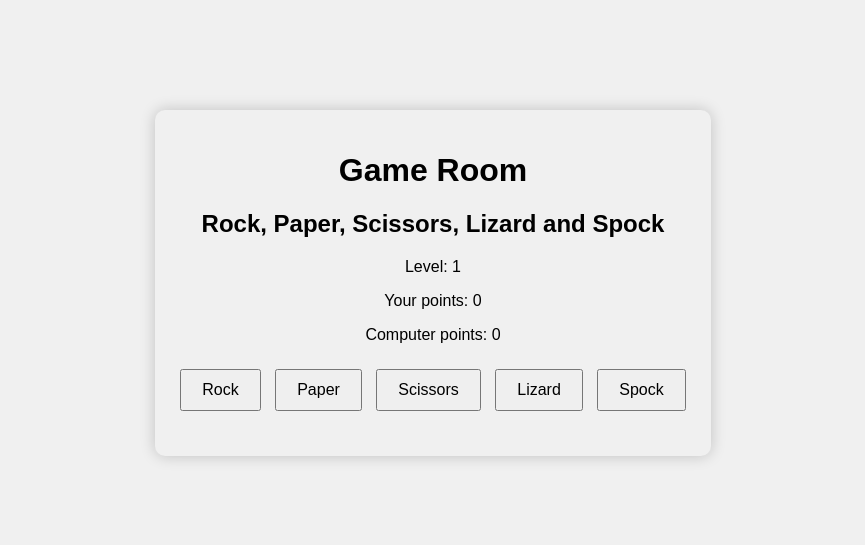
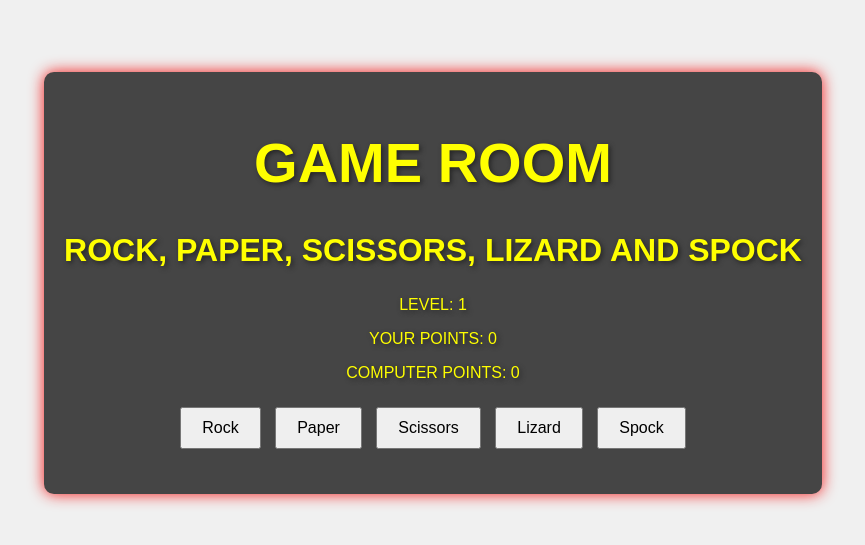
Before and after one commit to creanorcode/project_2, a plain HTML site: page index.html in a window 1280 px wide. Shown: the part 117-662 px from the top of the page, without its empty margins (207-1072 px from the left). Drawn offline with Linux system fonts and the light colour scheme.

Commit message:
Layout in style.css, color and font-size

```diff
--- a/assets/css/style.css
+++ b/assets/css/style.css
@@ -1,3 +1,4 @@
+/* General styles */
 body {
     font-family: Arial, Helvetica, sans-serif;
     display: flex;
@@ -10,10 +11,27 @@ body {
 
 .game-container {
     text-align: center;
-    background-color: #f0f0f0;
+    background-color: #454545;
     padding: 20px;
     border-radius: 10px;
-    box-shadow: 0 0 15px rgba(0, 0, 0, 0.2);
+    box-shadow: 0 0 15px rgba(244, 3, 3, 0.909);
+    color: #f0f0f0;
+    text-transform: uppercase;
+    text-shadow: 2px 2px 5px #252525;
+}
+
+.game-container h1 {
+    font-size: 3.5rem;
+    color: yellow;
+}
+
+.game-container h2 {
+    font-size: 2rem;
+    color: yellow;
+}
+
+#level, #scoreboard {
+    color: yellow;
 }
 
 .choices {
```
